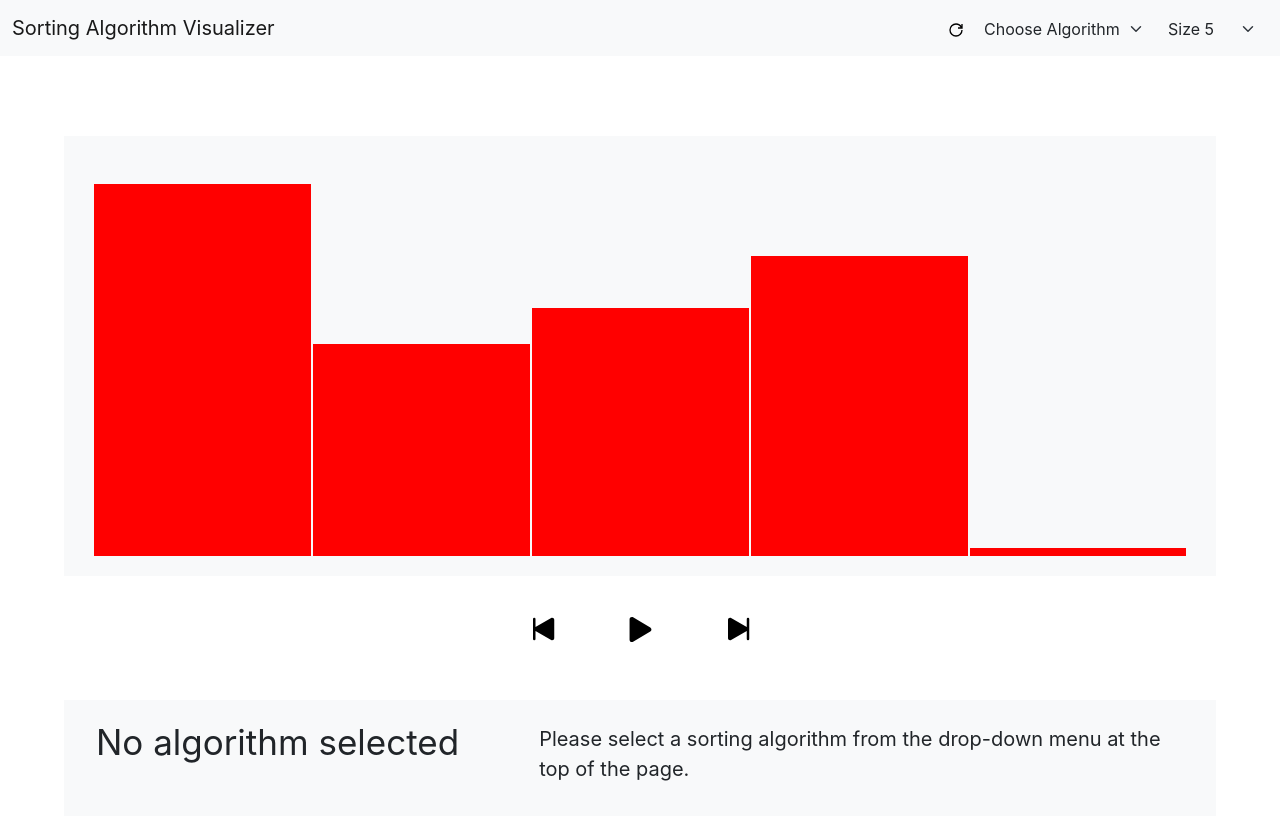
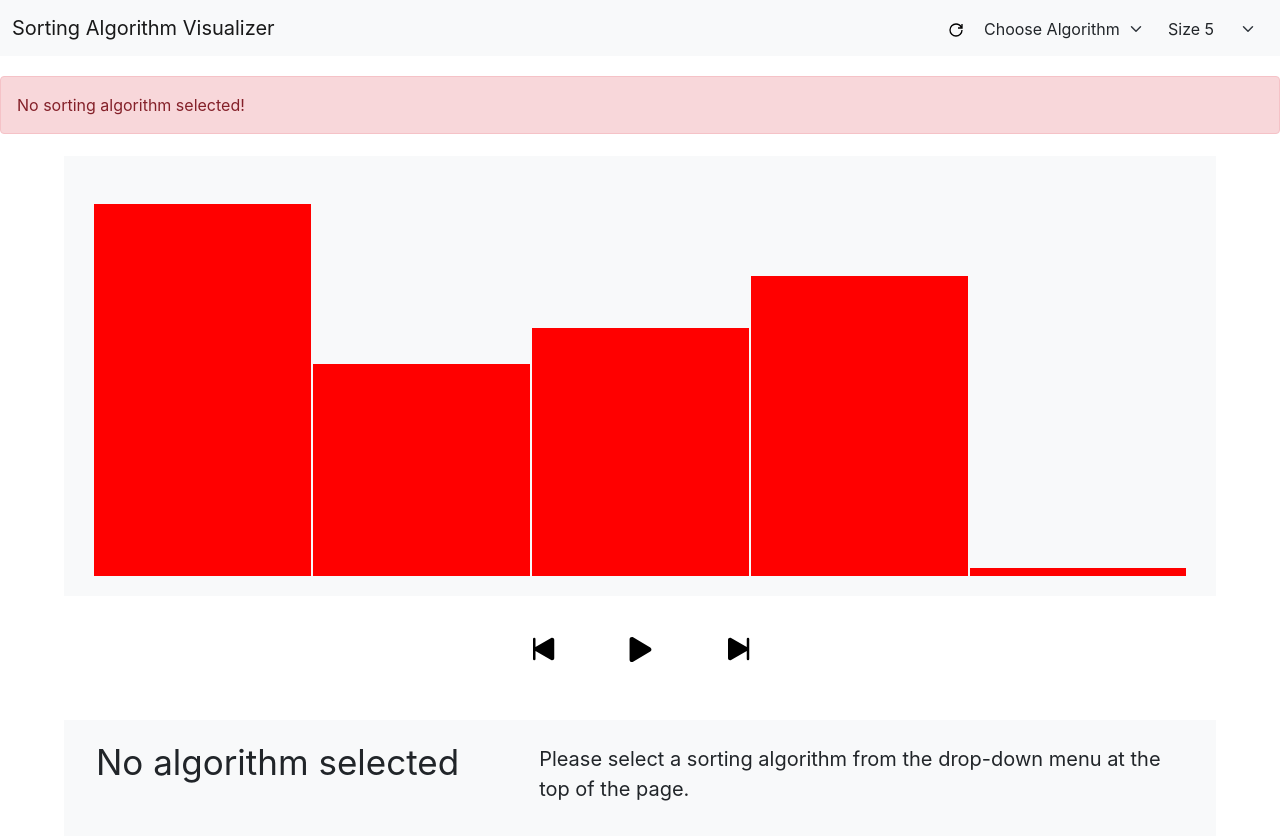
Before and after one commit to nathanaeng/sorting-visualizer, a React (Create React App) app: page / in a window 1280 px wide. Both pictures are taken after a click on the button 640 px from the left and 629 px from the top of the page. Shown: the top 840 px of the page. Before the commit the page ends 816 px from the top, so only its background shows below. Built offline with nearby package versions, Linux system fonts and the light colour scheme.

Commit message:
Alert when play is pressed and no algorithm selected

```diff
--- a/src/App.js
+++ b/src/App.js
@@ -1,4 +1,5 @@
 import { useEffect, useState } from 'react';
+import ReactDOM from 'react-dom';
 import Header from './components/Header';
 import Controls from './components/Controls';
 import MyArray from './components/MyArray';
@@ -7,12 +8,15 @@ import Algorithm from './components/Algorithm';
 function App() {
   const [array, setArray] = useState(Array.from({length: 5}, () => Math.floor(Math.random() * 100)));
   const [size, setSize] = useState(5);
-  const [algorithm, setAlgorithm] = useState("No algorithm selected");
+  const [algorithm, setAlgorithm] = useState("Choose Algorithm");
 
   function updateAlgorithm(alg) {
     // Remove previous sort binding
     let play = document.querySelector('.play');
     play.replaceWith(play.cloneNode(true));
+
+    // Remove alert if any
+    ReactDOM.unmountComponentAtNode(document.querySelector('.alert-root'));
 
     setTimeout(() => setAlgorithm(alg), 0);
   }
@@ -47,6 +51,7 @@ function App() {
   return (
     <div>
       <Header updateArray={updateArray} updateAlgorithm={updateAlgorithm} updateSize={updateSize}/>
+      <div className="alert-root"></div>
       <div className="array">
         <MyArray arr={array} size={size}/>
       </div>
--- a/src/algorithms/NoneSelected.js
+++ b/src/algorithms/NoneSelected.js
@@ -1,6 +1,32 @@
 import React from 'react';
+import { useEffect, useState } from 'react';
+import ReactDOM from 'react-dom';
+import Alert from '../components/Alert';
 
 const NoneSelected = () => {
+  const [alert, setAlert] = useState();
+
+  function errorMessage() {
+    ReactDOM.render(<Alert/>, document.querySelector('.alert-root'));
+    setAlert(true);
+    setTimeout(() => {
+      if(document.querySelector('.alert')) {
+        setAlert(false);
+      }
+      ReactDOM.unmountComponentAtNode(document.querySelector('.alert-root'));
+    }, 3000);
+  }
+
+  useEffect(() => {
+    document.querySelector('.play').addEventListener('click', () => {
+      errorMessage();
+
+      // Remove event listener to disable spam clicks
+      let play = document.querySelector('.play');
+      play.replaceWith(play.cloneNode(true));
+    });
+  }, [alert]);
+
   return(
       <div className="center">
         <div className="description-container">
--- a/src/algorithms/QuickSort.js
+++ b/src/algorithms/QuickSort.js
@@ -3,7 +3,7 @@ import { useEffect } from 'react';
 import { swap } from './swap';
 
 const QuickSort = ({ arr, render }) => {
-  let dur = 100;
+  let dur = 30;
 
   async function quickSort(arr, low, high) {
     if(low < high) {
--- /dev/null
+++ b/src/components/Alert.js
@@ -0,0 +1,11 @@
+import React from 'react';
+
+const Alert = () => {
+    return(
+        <div className="alert alert-danger" role="alert">
+        No sorting algorithm selected!
+        </div>
+    );
+};
+
+export default Alert;
--- a/src/components/Algorithm.js
+++ b/src/components/Algorithm.js
@@ -14,8 +14,10 @@ if(name === "Selection Sort") {
             return(<InsertionSort arr={arr} render={render}/>);
         } else if(name === "Quick Sort") {
             return(<QuickSort arr={arr} render={render}/>);
+        } else if(name === "Choose Algorithm") {
+            return(<NoneSelected/>);
         } else {
-        return(<NoneSelected/>);
+            return null;
         }
     };
 
--- a/src/components/MyArray.js
+++ b/src/components/MyArray.js
@@ -4,7 +4,7 @@ import Bar from './Bar';
 const Array = ({ arr, size }) => {
     return(
         <div className="center">
-            <div className="array-background" style={{width: "90%", marginTop: "5rem"}}>
+            <div className="array-background" style={{width: "90%"}}>
                 <div className="array-grid" style={{gridTemplateColumns: `repeat(${size}, auto)`}}>
                     {arr.map((element, index) => <div key={index} style={{gridColumn: `${index+1}`}}><Bar value={element}/></div>)}
                 </div>
--- a/src/index.css
+++ b/src/index.css
@@ -23,6 +23,15 @@ code {
 
 .refresh {
   cursor: pointer;
+}
+
+.alert-root {
+  height: 100px;
+}
+
+.alert {
+  position: relative;
+  top: 20px;
 }
 
 .center {
@@ -83,6 +92,7 @@ code {
   display: grid;
   grid-template-columns: repeat(2, rf);
   column-gap: 5rem;
+  margin-bottom: 3rem;
 }
 
 .name {
```
Lines whose indentation alone changed are shown as unchanged.
